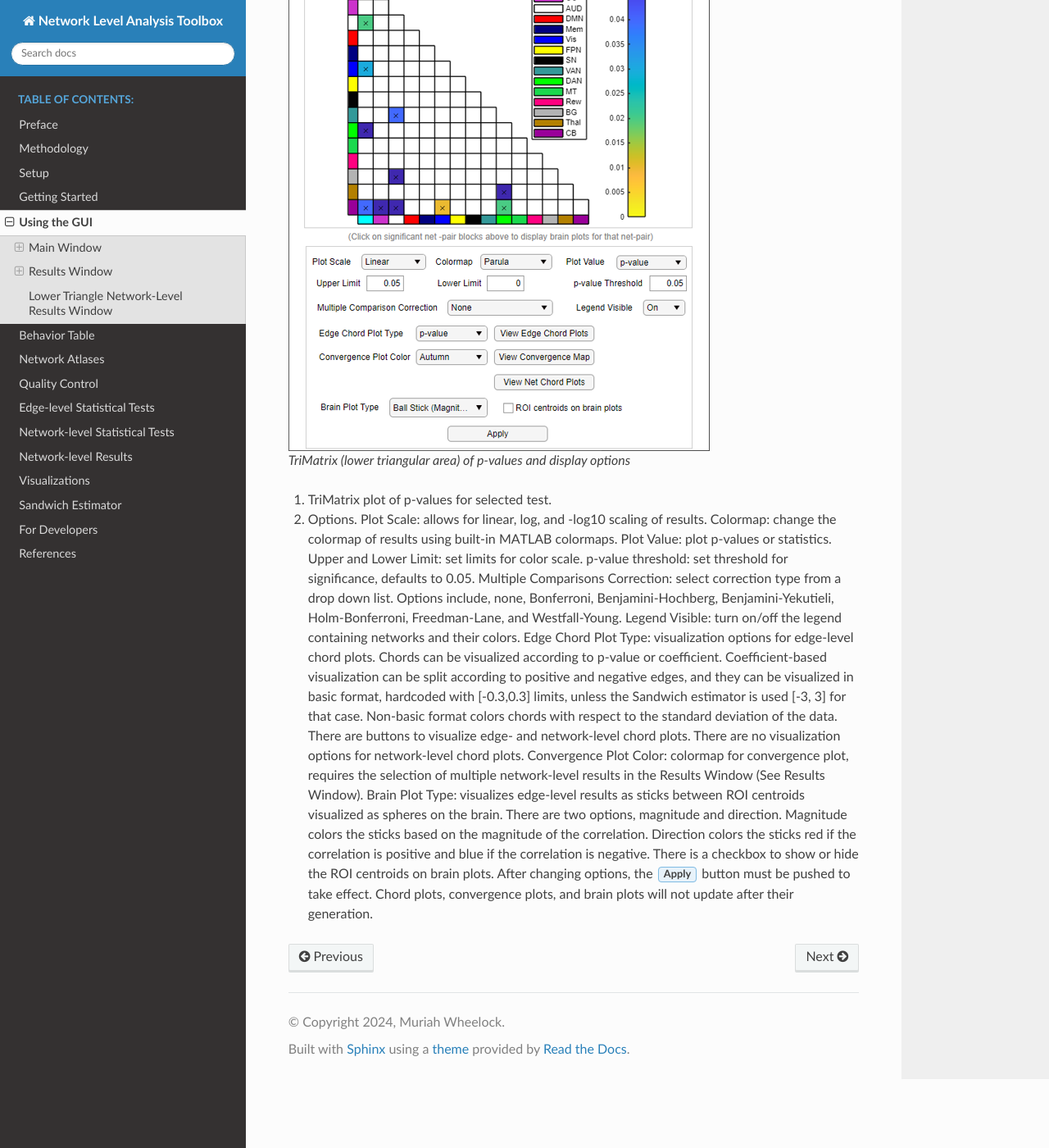
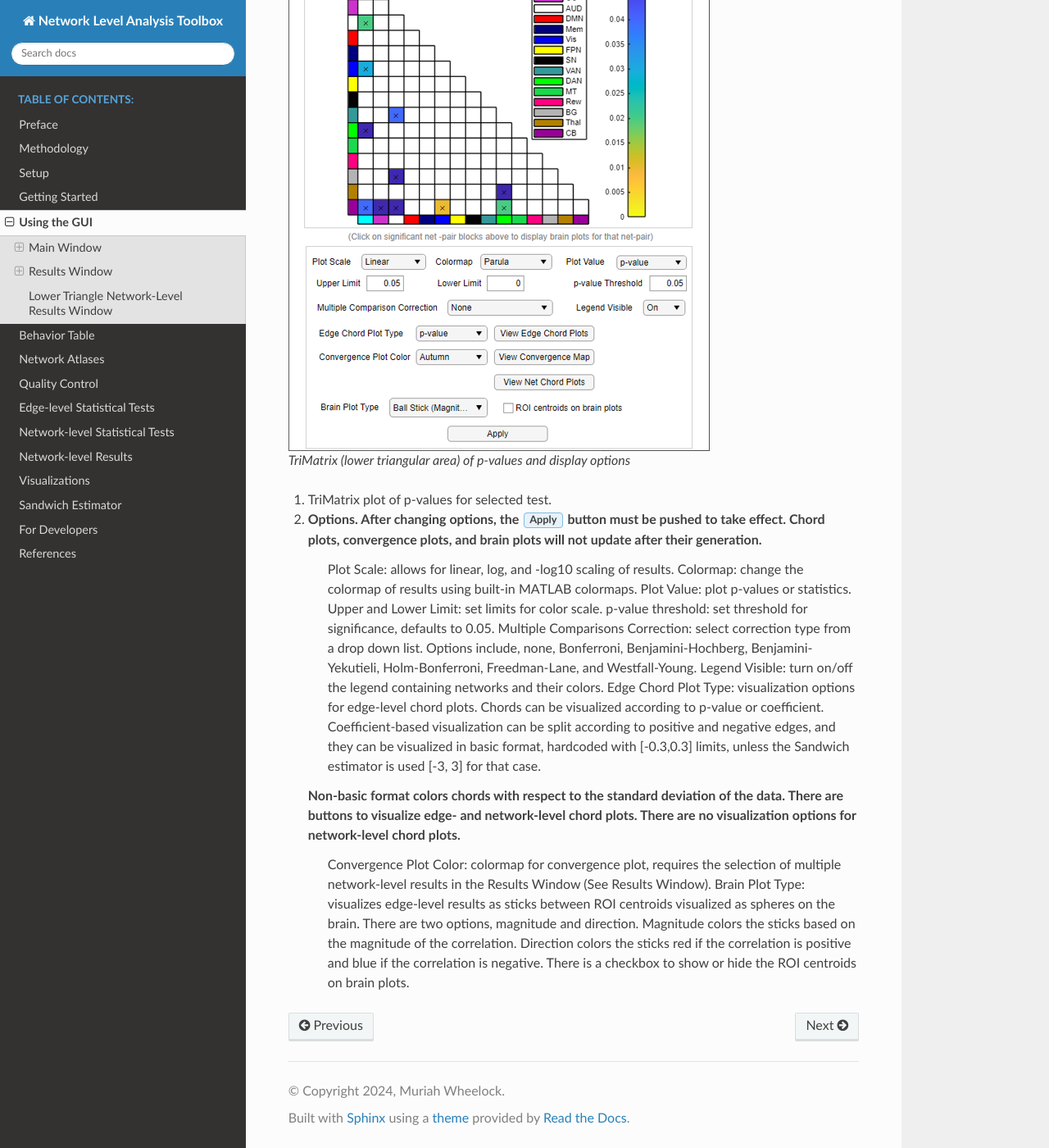
Before and after one commit to WheelockLab/NetworkLevelAnalysis, a Sphinx documentation site: the page built from docs/source/using_the_gui.rst, in a window 1280 px wide and 1400 px high, scrolled down 3445 px. Shown: the whole window at 82% size. Built offline with Sphinx 7.4.7 and the Read the Docs theme 3.1.0, drawn with Linux system fonts in a browser that asks for light colours.

Commit message:
formatting of using the gui page

```diff
--- a/docs/source/using_the_gui.rst
+++ b/docs/source/using_the_gui.rst
@@ -75,9 +75,11 @@ Lower Triangle Network-Level Results Window
     TriMatrix (lower triangular area) of p-values and display options
 
 1. TriMatrix plot of p-values for selected test.
-2. Options. Plot Scale: allows for linear, log, and -log10 scaling of results. Colormap: change the colormap of results using built-in MATLAB colormaps. Plot Value: plot p-values or statistics. Upper and Lower Limit: set limits for color scale. p-value threshold: set threshold for significance, defaults to 0.05.
-   Multiple Comparisons Correction: select correction type from a drop down list. Options include, none, Bonferroni, Benjamini-Hochberg, Benjamini-Yekutieli, Holm-Bonferroni, Freedman-Lane, and Westfall-Young. Legend Visible: turn on/off the legend containing networks and their colors.
-   Edge Chord Plot Type: visualization options for edge-level chord plots. Chords can be visualized according to p-value or coefficient. Coefficient-based visualization can be split according to positive and negative edges, and they can be visualized in basic format, hardcoded with [-0.3,0.3] limits, unless the Sandwich estimator is used [-3, 3] for that case.
-   Non-basic format colors chords with respect to the standard deviation of the data. There are buttons to visualize edge- and network-level chord plots. There are no visualization options for network-level chord plots. Convergence Plot Color: colormap for convergence plot, requires the selection of multiple network-level results in the Results Window (See :ref:`Results Window <results_window>`).
-   Brain Plot Type: visualizes edge-level results as sticks between ROI centroids visualized as spheres on the brain. There are two options, magnitude and direction. Magnitude colors the sticks based on the magnitude of the correlation. Direction colors the sticks red if the correlation is positive and blue if the correlation is negative. There is a checkbox to show or hide the ROI centroids on brain plots.
-   After changing options, the :guilabel:`Apply` button must be pushed to take effect. Chord plots, convergence plots, and brain plots will not update after their generation.
+2. Options. After changing options, the :guilabel:`Apply` button must be pushed to take effect. Chord plots, convergence plots, and brain plots will not update after their generation.
+      Plot Scale: allows for linear, log, and -log10 scaling of results. Colormap: change the colormap of results using built-in MATLAB colormaps.
+      Plot Value: plot p-values or statistics. Upper and Lower Limit: set limits for color scale. p-value threshold: set threshold for significance, defaults to 0.05.
+      Multiple Comparisons Correction: select correction type from a drop down list. Options include, none, Bonferroni, Benjamini-Hochberg, Benjamini-Yekutieli, Holm-Bonferroni, Freedman-Lane, and Westfall-Young. Legend Visible: turn on/off the legend containing networks and their colors.
+      Edge Chord Plot Type: visualization options for edge-level chord plots. Chords can be visualized according to p-value or coefficient. Coefficient-based visualization can be split according to positive and negative edges, and they can be visualized in basic format, hardcoded with [-0.3,0.3] limits, unless the Sandwich estimator is used [-3, 3] for that case.
+   Non-basic format colors chords with respect to the standard deviation of the data. There are buttons to visualize edge- and network-level chord plots. There are no visualization options for network-level chord plots.
+      Convergence Plot Color: colormap for convergence plot, requires the selection of multiple network-level results in the Results Window (See :ref:`Results Window <results_window>`).
+      Brain Plot Type: visualizes edge-level results as sticks between ROI centroids visualized as spheres on the brain. There are two options, magnitude and direction. Magnitude colors the sticks based on the magnitude of the correlation. Direction colors the sticks red if the correlation is positive and blue if the correlation is negative. There is a checkbox to show or hide the ROI centroids on brain plots.
```
